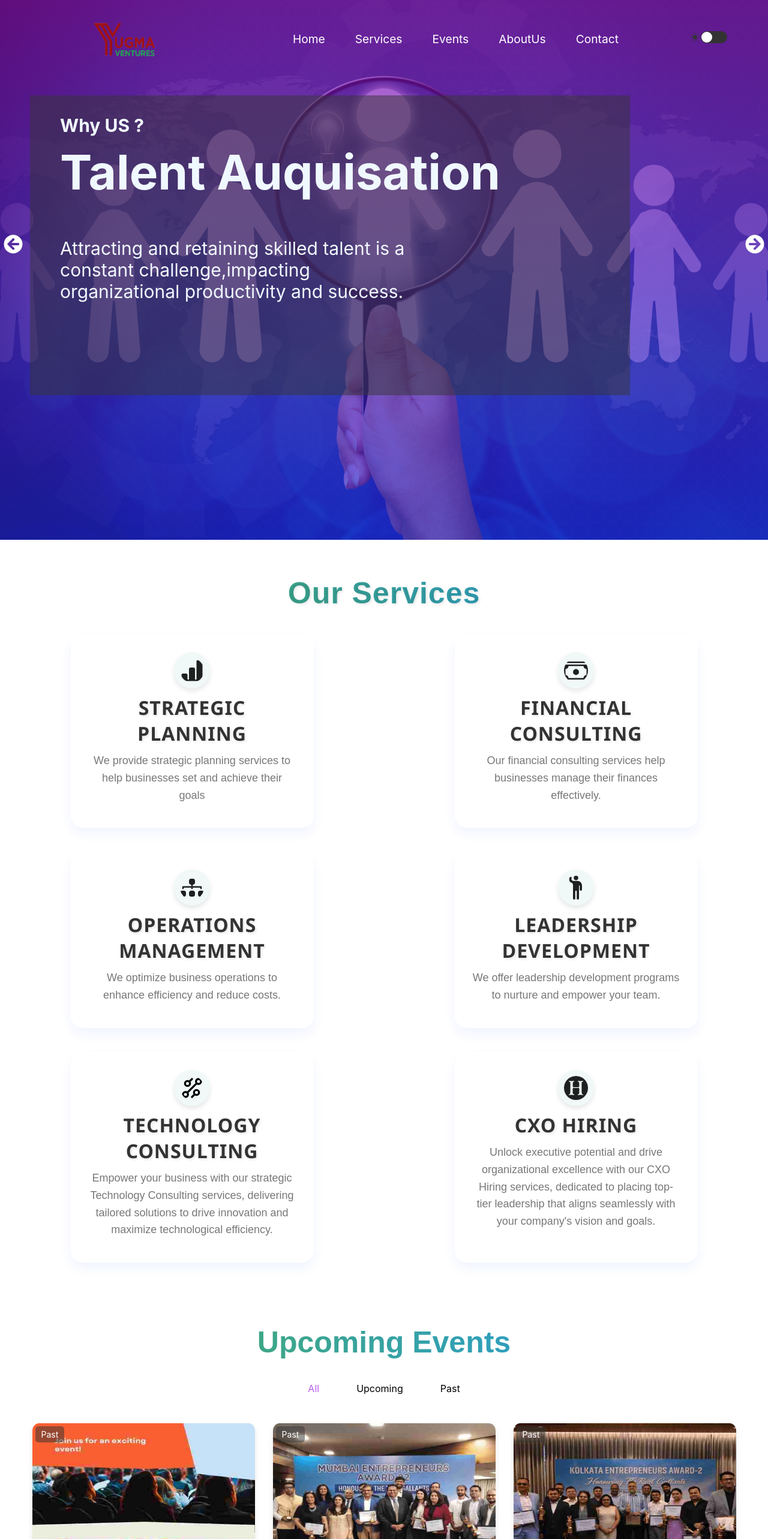
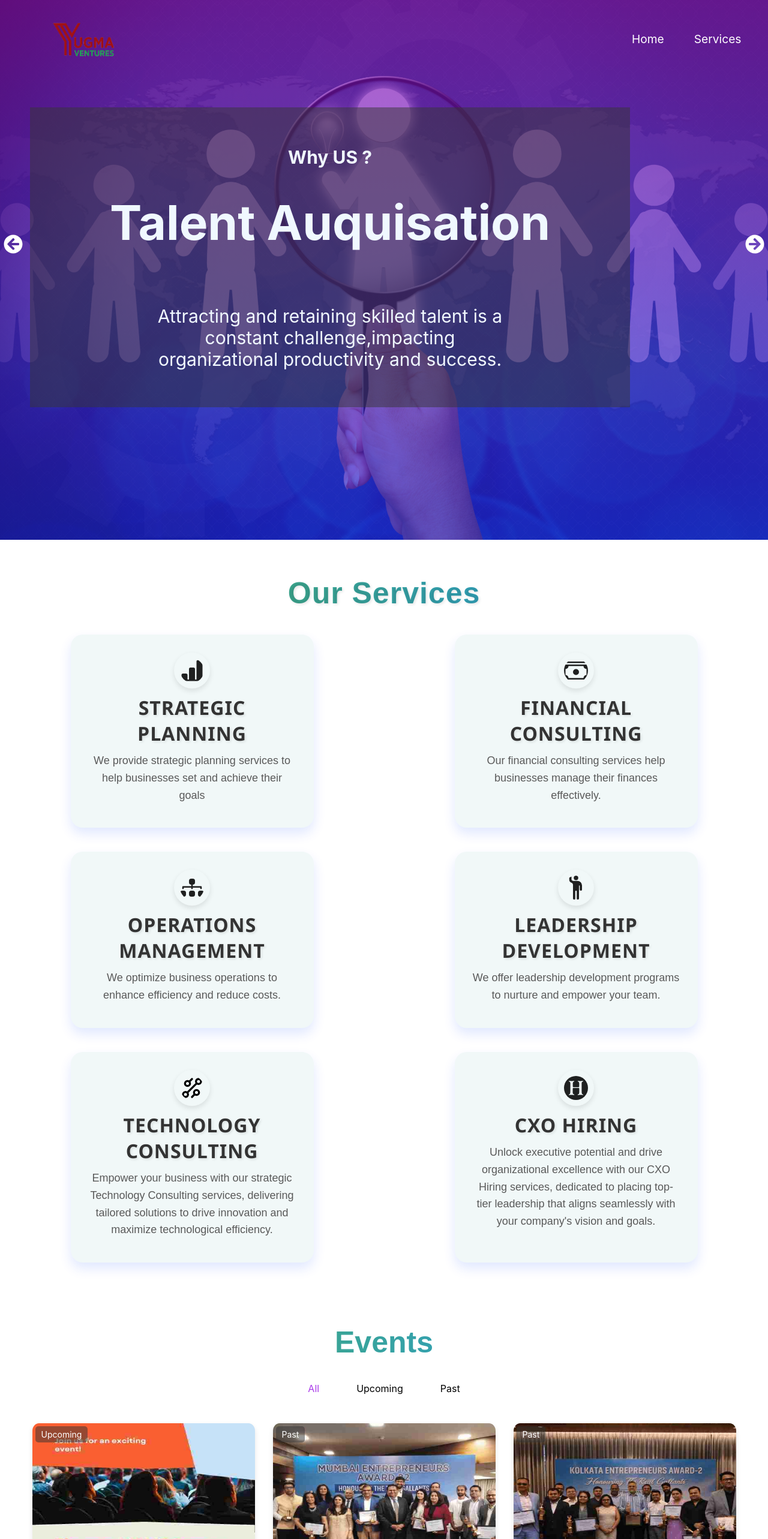
Before and after one commit to krushna53/yugma-ventures-main, a React (Create React App) app: page / in a window 1280 px wide. Shown: the top 2566 px of the page at 60% size. Built offline with nearby package versions, Linux system fonts and the light colour scheme.

Commit message:
client feedback based changes in navbar, services, about us, events

```diff
--- a/src/components/AboutUs.css
+++ b/src/components/AboutUs.css
@@ -104,14 +104,15 @@
 
   .section-content h2 {
     color: #2c3e50; /* Update heading color */
-    font-size: 24px;
+    font-size: 40px;
     margin-bottom: 10px;
   }
 
   .section-content p {
     color: #555; /* Update paragraph text color */
-    font-size: 16px;
+    font-size: 20px;
     line-height: 1.6;
+    padding: 10px 50px ;
   }
 
   /* .vision,
--- a/src/components/EventCardBlock.css
+++ b/src/components/EventCardBlock.css
@@ -24,12 +24,12 @@
 
 .event-navbar li:hover {
   text-decoration: rgba(52, 152, 219, 0.8); /* Hover background color */
-  color: #b85cec;
+  color: #A93AE9;
 }
 
 .event-navbar li.active {
   text-decoration: rgba(52, 152, 219, 0.8); /* Active background color */
-  color: #b85cec;
+  color: #A93AE9;
 }
 
 .event-navbar {
--- a/src/components/EventCardBlock.jsx
+++ b/src/components/EventCardBlock.jsx
@@ -18,7 +18,7 @@ const EventCardBlock = ({ events }) => {
   return (
     <div>
       <div className='Event'>
-        <h1 className='event-heading'>Upcoming Events</h1>
+        <h1 className='event-heading'>Events</h1>
       </div>
       <nav className="event-navbar">
         <ul>
--- a/src/components/Navbar.css
+++ b/src/components/Navbar.css
@@ -11,7 +11,6 @@
   z-index: 100; /* Added solid to the border */
   background-color: transparent; /* Set default background color to transparent */
   transition: all 0.4s ease;
-  justify-content: space-evenly;
 }
 
 .nav .logo {
@@ -52,6 +51,7 @@
   list-style: none;
   margin: 0;
   padding: 0;
+  margin-left: 700px;
 }
 
 .nav div.main_list ul li {
@@ -158,13 +158,13 @@
   .nav .logo img {
     margin-top: -40px;
     margin-left: -70px; /* Adjusted the margin-left to align properly */
-    transform: scale(0.3);
   }
 
   .nav div.main_list {
     margin-top: 0; /* Removed the negative margin-top */
     margin-right: 0;
     text-align: center;
+
   }
 
   .nav div.main_list ul {
@@ -175,6 +175,7 @@
     align-items: center;
     justify-content: center; /* Center the main list items */
     margin-top: -10px;
+
   }
 
   .nav div.main_list ul li {
--- a/src/components/Navbar.jsx
+++ b/src/components/Navbar.jsx
@@ -66,7 +66,7 @@ const Navbar = ({ toggleTheme }) => {
     <div>
       <nav className={isAffixed ? 'nav affix' : 'nav'}>
         <div className="logo">
-          <a href="#"><img src={logo} alt="" /></a>
+          <a href="#" aria-label="Yugma Ventures Home" ><img src={logo} alt="" /></a>
         </div>
 
         <div className={`main_list ${isMenuOpen ? 'open' : ''}`}>
--- a/src/components/ServiceCards.css
+++ b/src/components/ServiceCards.css
@@ -47,9 +47,9 @@
   padding: 30px;
   border-radius: 20px;
   position: relative;
-  background: #FFFFFF;
+  background: #f1f8f8;
   text-align: center;
-  box-shadow: 0 10px 20px 0 rgba(0, 69, 255, 0.06);
+  box-shadow: 0 10px 20px 0 rgba(0, 68, 255, 0.12);
   overflow: hidden;
   transition: transform 0.3s ease-in-out, box-shadow 0.3s ease-in-out;
 }
@@ -90,7 +90,7 @@
   font-family: 'Arial', 'Helvetica', sans-serif;
   font-size: 18px; /* Increased font size for better readability */
   line-height: 1.6; /* Adjusted line height for better readability */
-  color: #777; /* Changed color to a softer tone */
+  color: #595959; /* Changed color to a softer tone */
 }
 
 /* Media Queries for responsiveness */
--- a/src/components/SimpleCarousel.css
+++ b/src/components/SimpleCarousel.css
@@ -89,10 +89,15 @@
 
   .simple-carousel .carousel-inner-content {
     background-color: rgb(54, 54, 54, 0.5);
-    top:40%;
+    position: relative;
+    top:50px;
     /* z-index: 2; */
     margin-left: 50px;
-    left: 10%;
+    /* left: 10%; */
+    display: flex;
+    align-items: center;
+    flex-direction: column;
+    justify-content: center;
     max-width: 1000px;
     height: 500px;
     transform: translateY(-155%);
@@ -105,7 +110,7 @@
     animation-name: fadeInUpSD;
     animation-duration: 1s;
     top:10%;
-    left: 5%;
+    /* left: 5%; */
     transform: translateY(-50%);
     color: aliceblue;
     font-size: 30px;
@@ -116,7 +121,7 @@
     animation-name: fadeInUpSD;
     animation-duration: 2s;
     top: 5%;
-    left: 5%;
+    /* left: 5%; */
     /* background-color: rgb(54, 54, 54, 0.5); */
     /* margin-top: 100px; */
     transform: translateY(-50%);
@@ -128,9 +133,10 @@
     position: relative;
     animation-name: fadeInUpSD;
     animation-duration: 3s;
+    text-align: center;
     /* top: 20%; */
     top: 5%;
-    left: 5%;
+    /* left: 5%; */
     transform: translateY(-50%);
     color: aliceblue;
     font-size: 30px;
--- a/src/eventsData.json
+++ b/src/eventsData.json
@@ -5,7 +5,7 @@
         "eventName": "elevate-msme-sector-with-ai-powered-innovation",
         "name": "ELEVATE MSME SECTOR WITH AI-POWERED INNOVATION",
         "imageUrl": "../eventImage/MSMEEvent_jp.jpg",
-        "date": "December 16, 2023",
+        "date": "December 29, 2023",
         "place": "Mumbai Press Club, Mumbai"
       },
       {
@@ -28,7 +28,7 @@
         "eventName": "elevate-msme-sector-with-ai-powered-innovation",
         "name": "ELEVATE MSME SECTOR WITH AI-POWERED INNOVATION",
         "imageUrl": "../eventImage/MSMEEvent.png",
-        "date": "16th Dec",
+        "date": "29th Dec",
         "venue": "Mumbai Press Club, Glass House, Mahapalika Marg, Azad Maidan, Fort, Mumbai, Maharashtra 400 001",
         "time": "2:30 pm - 5:30 pm",
         "introTitle": "WELCOME TO THE FUTURE OF BUSINESS: ELEVATE MSME SECTOR WITH AI-POWERED INNOVATION!",
```
